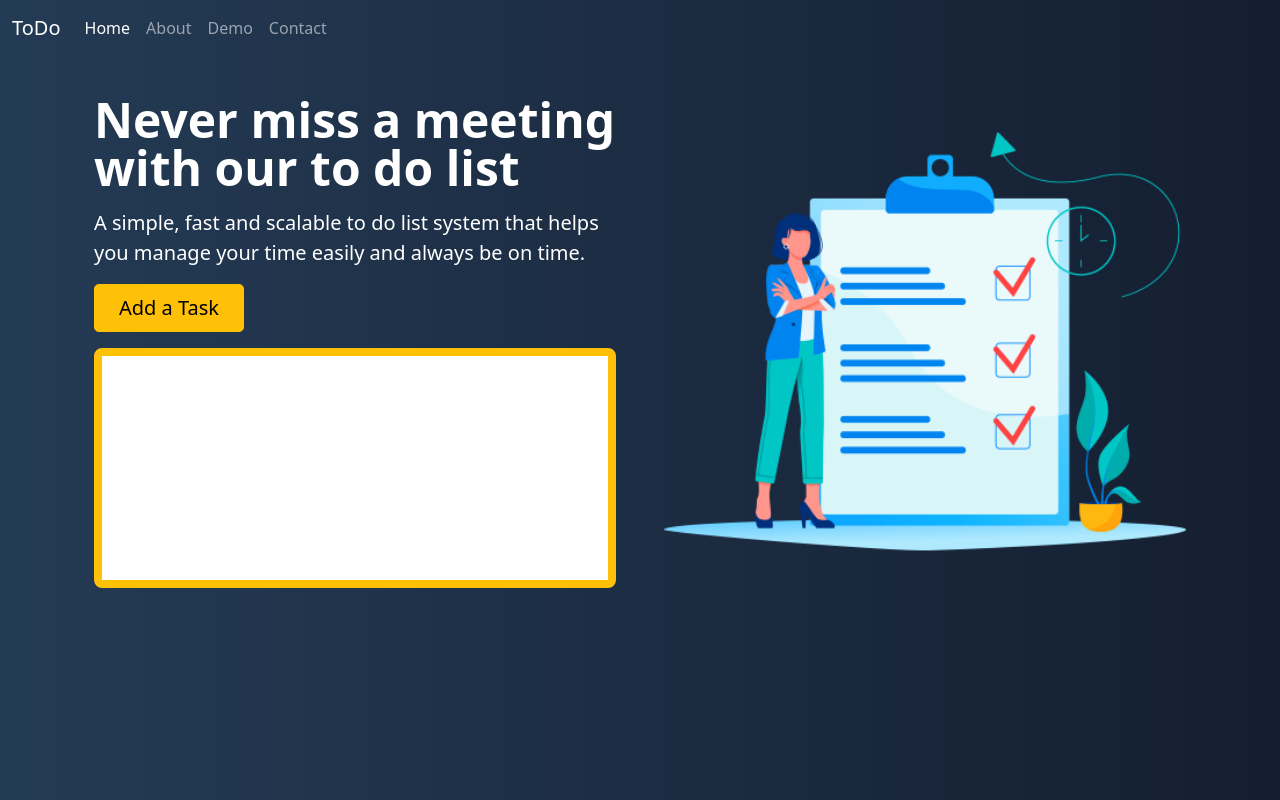
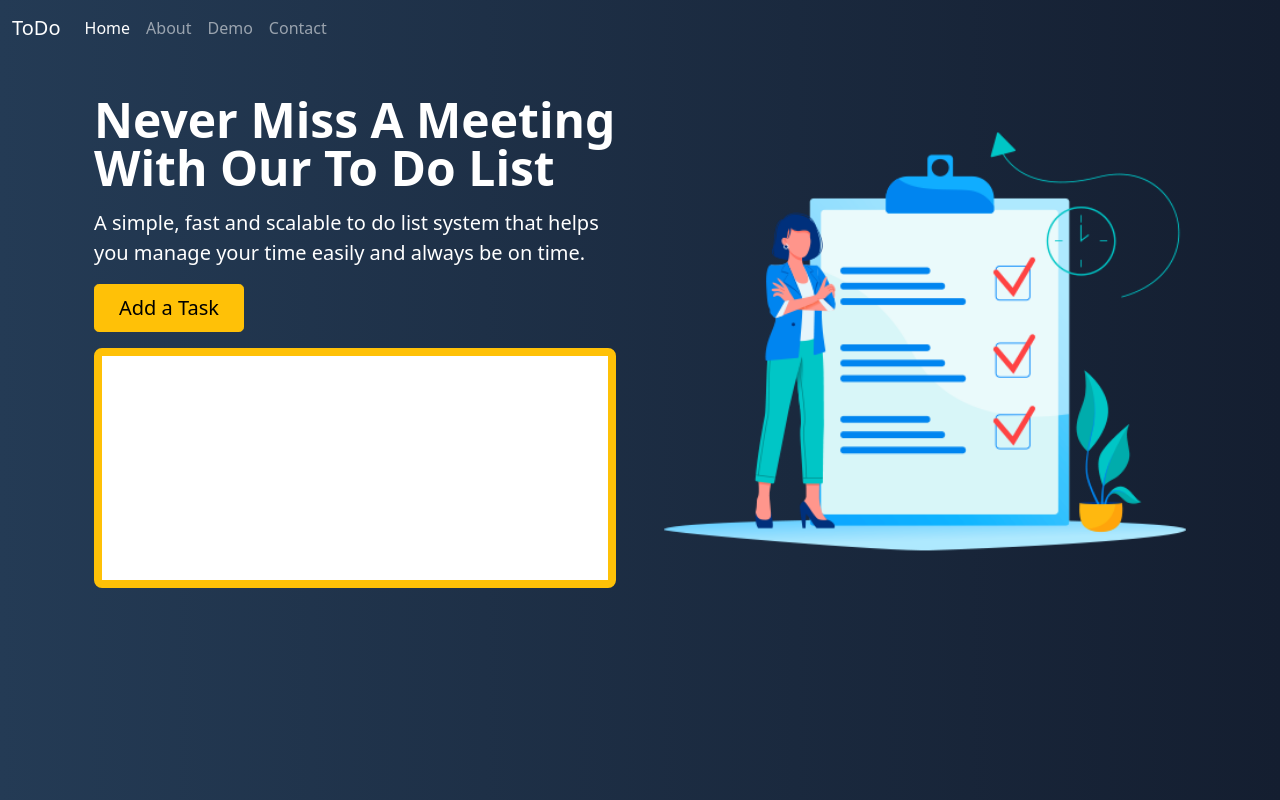
Before and after one commit to jasonchadwell/First-Project, a plain HTML site: page index.html in a window 1280 px wide. Drawn offline with nearby package versions, Linux system fonts and the light colour scheme.

Commit message:
Fixed typos

```diff
--- a/index.html
+++ b/index.html
@@ -2,7 +2,7 @@
 <html lang="en">
 
 <head>
-    <title>First Project</title>
+    <title>First Project v2</title>
     <!-- Required meta tags -->
     <meta charset="utf-8">
     <meta name="viewport" content="width=device-width, initial-scale=1, shrink-to-fit=no">
@@ -51,7 +51,7 @@
                         loading="lazy">
                 </div>
                 <div class="col-lg-6">
-                    <h1 class="display-5 fw-bold lh-1 mb-3">Never miss a meeting with our to do list</h1>
+                    <h1 class="display-5 fw-bold lh-1 mb-3">Never Miss A Meeting With Our To Do List</h1>
                     <p class="lead">A simple, fast and scalable to do list system that helps you manage your time easily
                         and always be on time.
                     </p>
```
